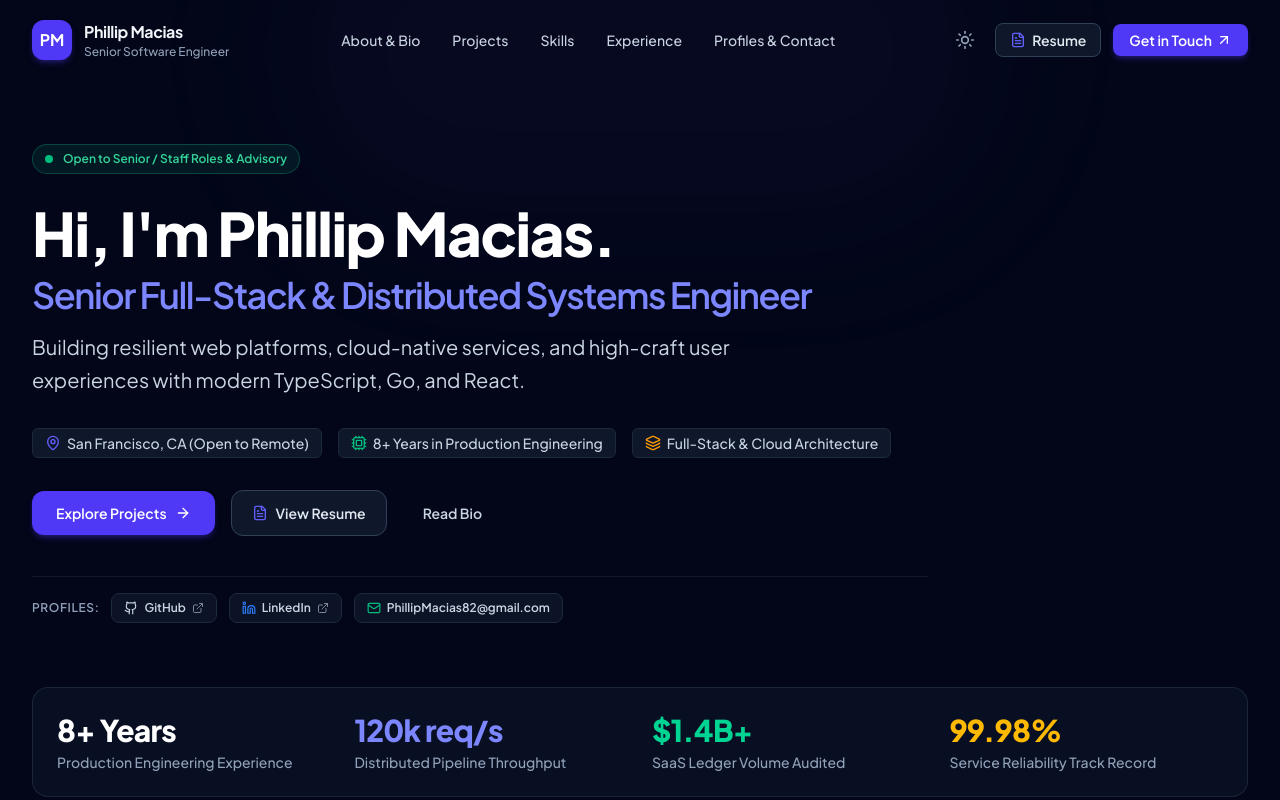
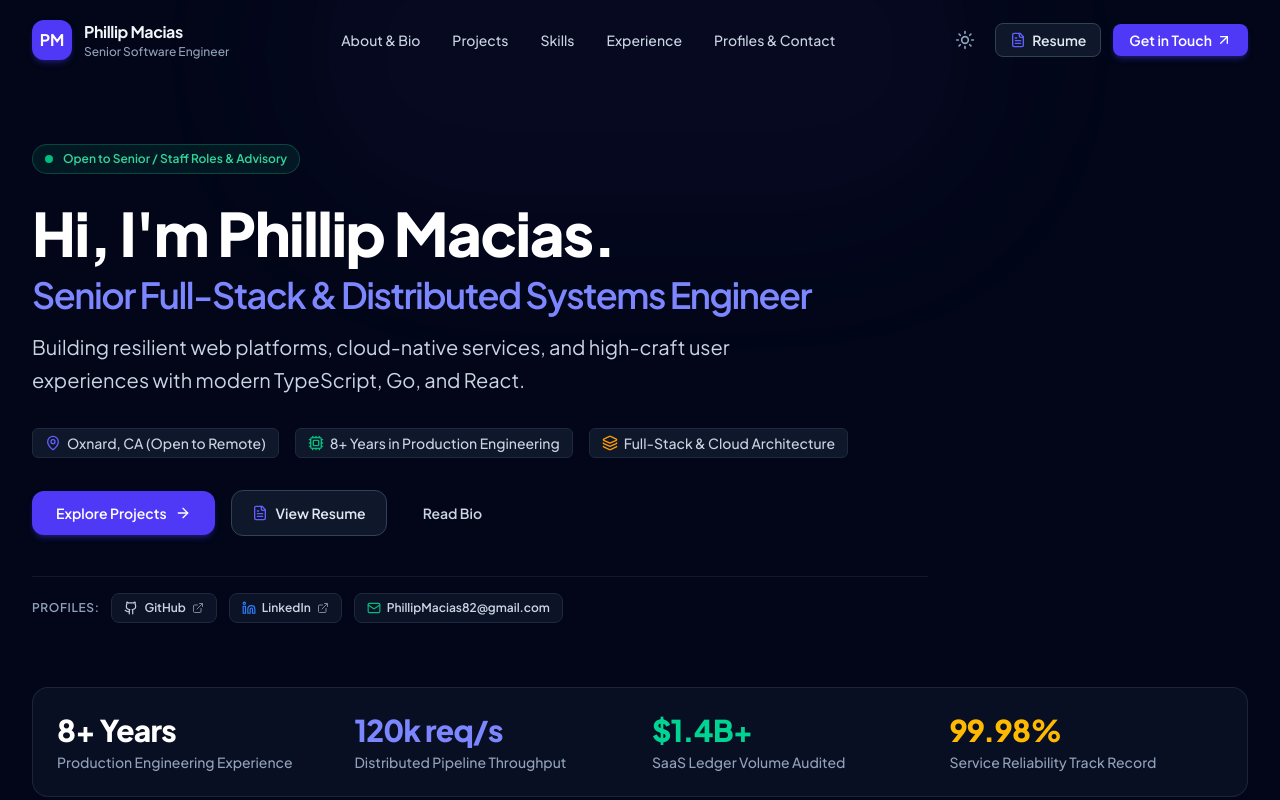
Before and after one commit to PhilsThinkerBox1982/blackoctopuscartoons.com-p-8string.html, a React (Vite) app: page / in a window 1280 px wide. Shown: the top 800 px of the page. Built offline with nearby package versions, Linux system fonts and the light colour scheme.

Commit message:
chore: update location in portfolio data
Update professional location from San Francisco, CA to Oxnard, CA.

```diff
--- a/src/data/portfolioData.ts
+++ b/src/data/portfolioData.ts
@@ -10,7 +10,7 @@ export const initialPortfolioData: PortfolioProfile = {
     'Over the course of my career, I have led engineering initiatives for high-traffic SaaS platforms, reduced p99 latency in event-driven streaming clusters, and established design systems adopted across distributed engineering teams. I take pride in balancing rapid delivery with rigorous engineering standards—ensuring systems remain maintainable, secure, and observable.',
     'When I am not in my editor or profiling database queries, you can find me contributing to open-source tooling, mentoring aspiring engineers, and exploring the intersection of distributed systems and developer experience.'
   ],
-  location: 'San Francisco, CA (Open to Remote)',
+  location: 'Oxnard, CA (Open to Remote)',
   email: 'PhillipMacias82@gmail.com',
   availability: 'Open to Senior / Staff Roles & Advisory',
   yearsOfExperience: 8,
```
